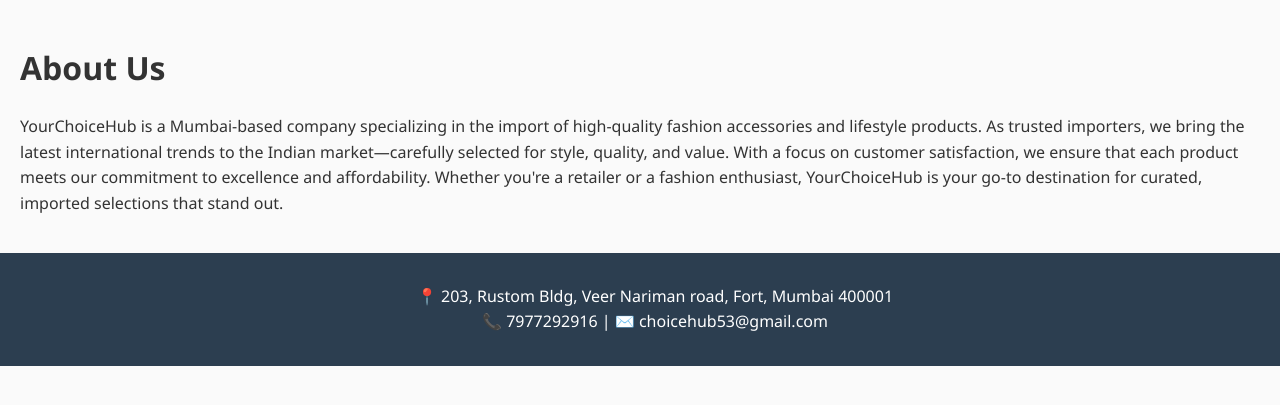
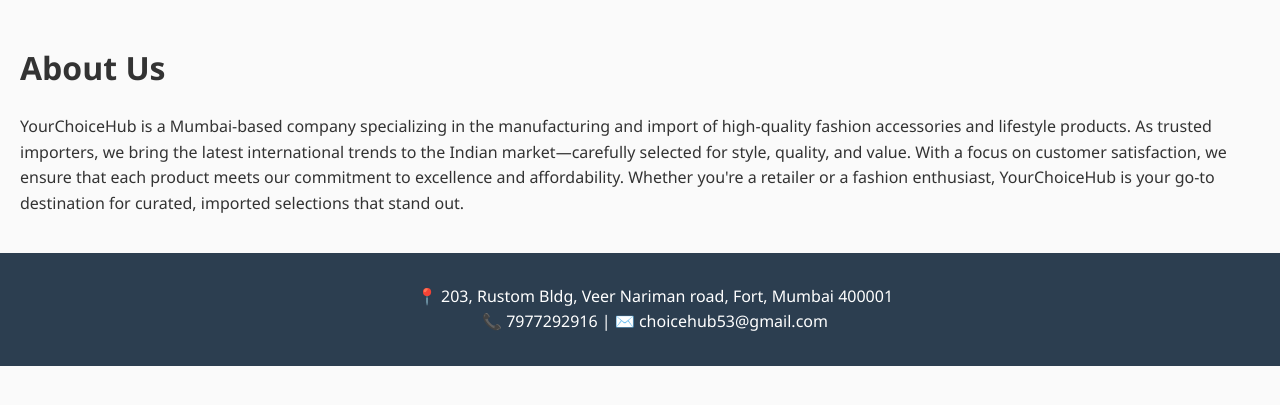
Before and after one commit to choicehub53/yourchoicehub, a Flask app: page /about in a window 1280 px wide. Shown: the part 173-578 px from the top of the page. Run offline with Flask 3, Linux system fonts and the light colour scheme.

Commit message:
Update about.html

```diff
--- a/templates/about.html
+++ b/templates/about.html
@@ -16,7 +16,7 @@
 </header>
 <main>
     <h1>About Us</h1>
-    <p>YourChoiceHub is a Mumbai-based company specializing in the import of high-quality fashion accessories and lifestyle products. As trusted importers, we bring the latest international trends to the Indian market—carefully selected for style, quality, and value.
+    <p>YourChoiceHub is a Mumbai-based company specializing in the manufacturing and import of high-quality fashion accessories and lifestyle products. As trusted importers, we bring the latest international trends to the Indian market—carefully selected for style, quality, and value.
 
 With a focus on customer satisfaction, we ensure that each product meets our commitment to excellence and affordability. Whether you're a retailer or a fashion enthusiast, YourChoiceHub is your go-to destination for curated, imported selections that stand out.</p>
 </p>
```
